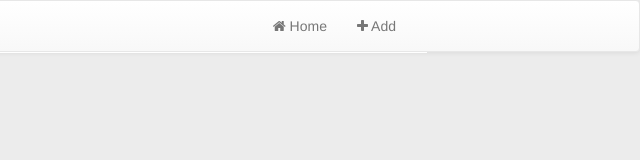
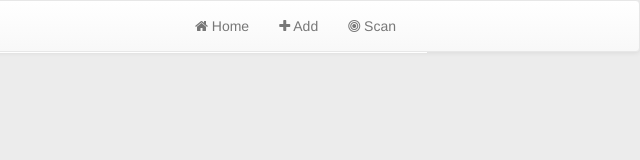
Before and after one commit to DSchougaard/Helios, a website: page public/index.html in a window 1280 px wide. Shown: the full height of the page, 640-1280 px from the left. Drawn offline with nearby package versions, Linux system fonts and the light colour scheme; some packages are replaced by stand-ins of ours; a script that the page names is missing.

Commit message:
Scan link

```diff
--- a/public/index.html
+++ b/public/index.html
@@ -50,6 +50,7 @@
                         <ul class="nav navbar-nav navbar-right" ng-click="navbar_collapsed = true">
                             <li><a href="/" ><i class="fa fa-home"></i> Home</a></li>
                             <li><a href="/add"><i class="fa fa-plus"></i> Add</a></li>
+                            <li><a href="/scan"><i class="fa fa-bullseye"></i> Scan</a></li>
                         </ul>
                     </div>
 
```
